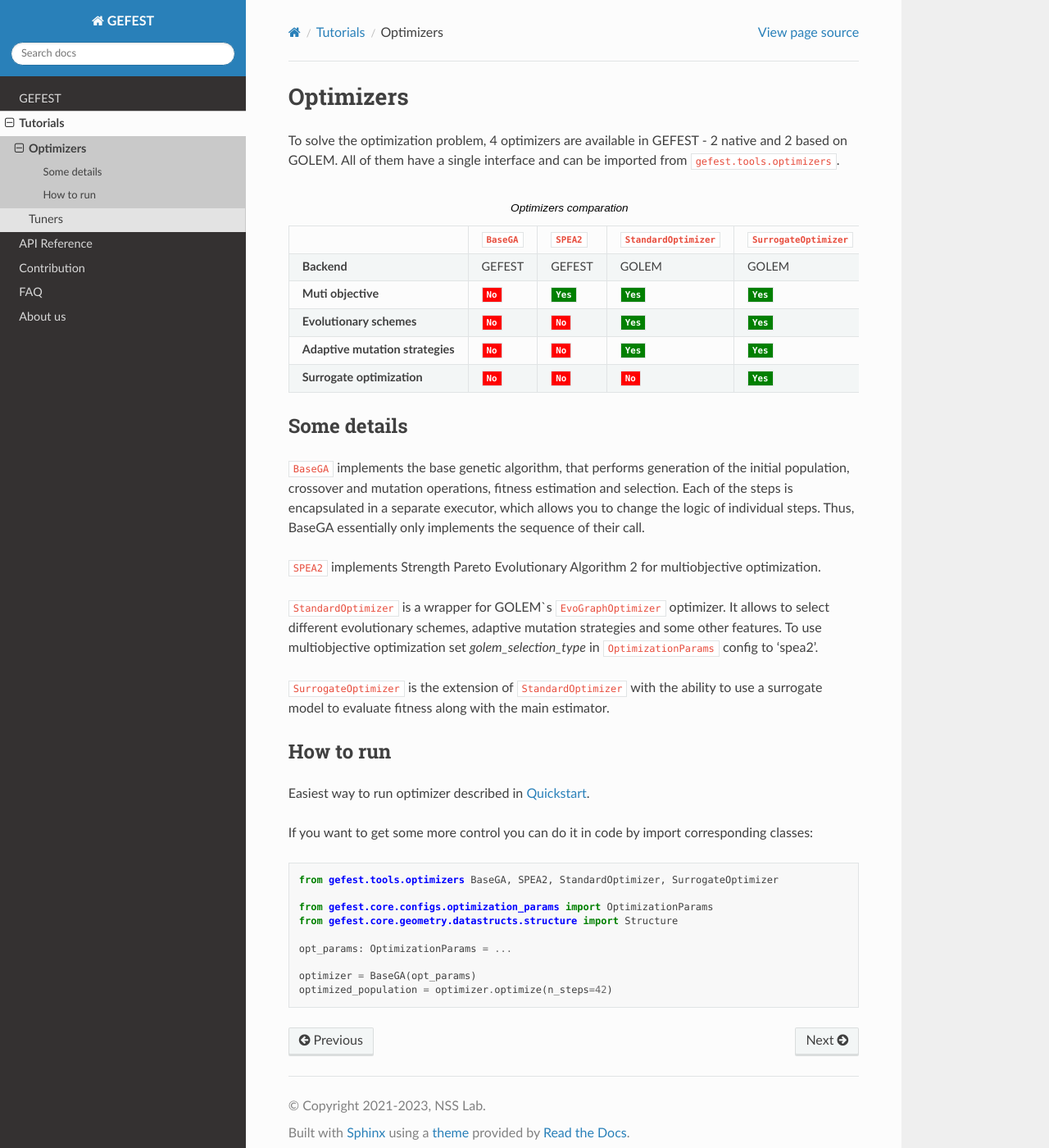
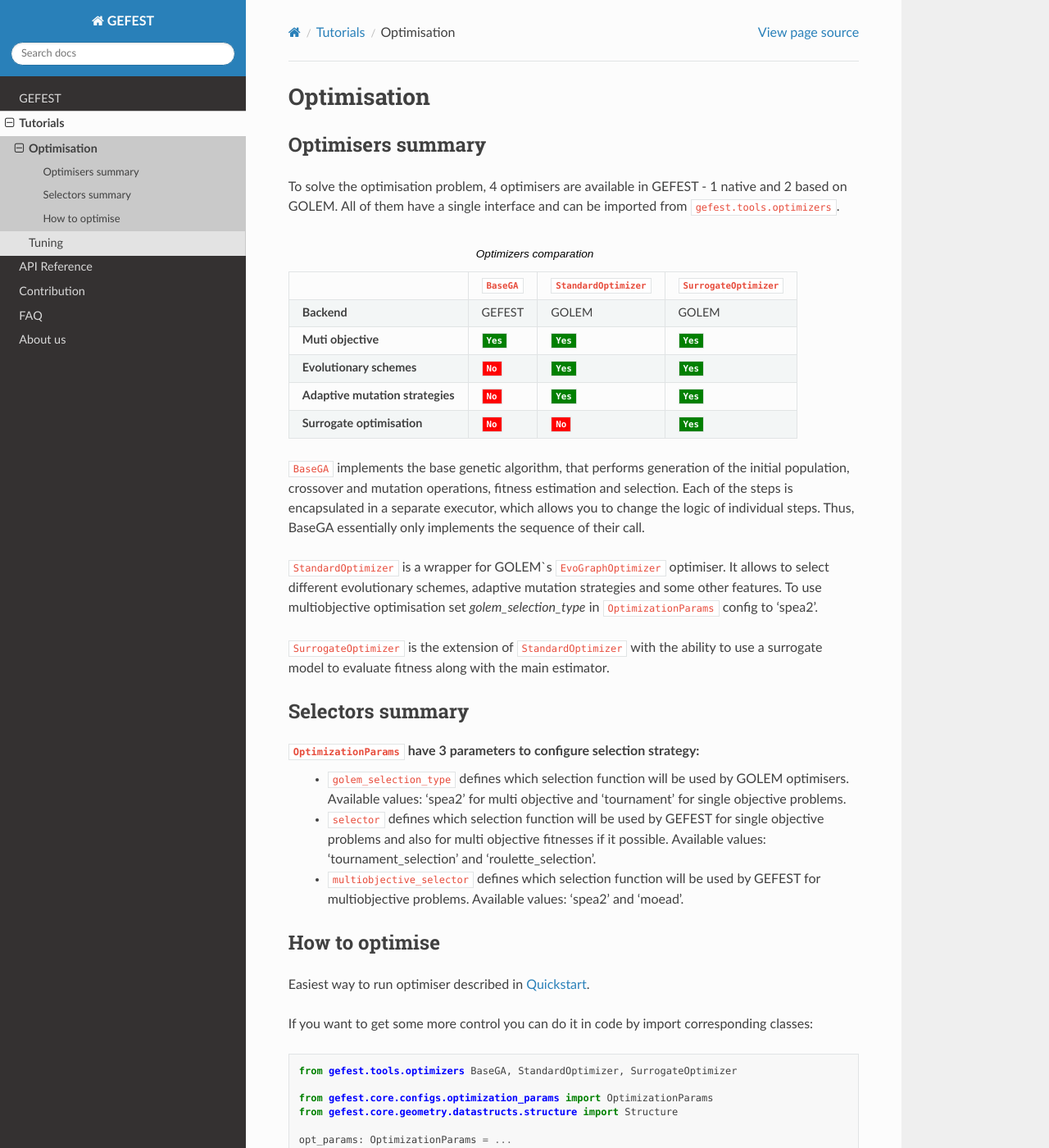
Before and after one commit to aimclub/GEFEST, a Sphinx documentation site: the page built from docs/source/tutorials/optimisation.rst, in a window 1280 px wide and 1400 px high. Shown: the whole window at 82% size. Built offline with Sphinx 7.4.7 and the Read the Docs theme 2.0.0, drawn with Linux system fonts in a browser that asks for light colours; some of the changed text lies outside the part shown.

Commit message:
upd tutorials

```diff
--- a/docs/source/tutorials/index.rst
+++ b/docs/source/tutorials/index.rst
@@ -5,5 +5,5 @@ Tutorials
    :glob:
    :maxdepth: 1
 
-   optimizers
-   tuners
+   optimisation
+   tuning
--- a/docs/source/tutorials/optimizers.rst
+++ b/docs/source/tutorials/optimisation.rst
@@ -1,10 +1,13 @@
 .. role:: raw-html-m2r(raw)
    :format: html
 
-Optimizers
-==========
+Optimisation
+============
 
-To solve the optimization problem, 4 optimizers are available in GEFEST - 2 native and 2 based on GOLEM.
+Optimisers summary
+------------------
+
+To solve the optimisation problem, 4 optimisers are available in GEFEST - 1 native and 2 based on GOLEM.
 All of them have a single interface and can be imported from ``gefest.tools.optimizers``.
 
 .. list-table:: Optimizers comparation
@@ -12,62 +15,60 @@ All of them have a single interface and can be imported from ``gefest.tools.opti
 
    * -
      - ``BaseGA``
-     - ``SPEA2``
      - ``StandardOptimizer``
      - ``SurrogateOptimizer``
    * - **Backend**
      - GEFEST
-     - GEFEST
      - GOLEM
      - GOLEM
    * - **Muti objective**
-     - :raw-html-m2r:`<code style="background:red;color:white;font-weight:bold">No</code>`
      - :raw-html-m2r:`<code style="background:green;color:white;font-weight:bold">Yes</code>`
      - :raw-html-m2r:`<code style="background:green;color:white;font-weight:bold">Yes</code>`
      - :raw-html-m2r:`<code style="background:green;color:white;font-weight:bold">Yes</code>`
    * - **Evolutionary schemes**
      - :raw-html-m2r:`<code style="background:red;color:white;font-weight:bold">No</code>`
-     - :raw-html-m2r:`<code style="background:red;color:white;font-weight:bold">No</code>`
      - :raw-html-m2r:`<code style="background:green;color:white;font-weight:bold">Yes</code>`
      - :raw-html-m2r:`<code style="background:green;color:white;font-weight:bold">Yes</code>`
    * - **Adaptive mutation strategies**
      - :raw-html-m2r:`<code style="background:red;color:white;font-weight:bold">No</code>`
-     - :raw-html-m2r:`<code style="background:red;color:white;font-weight:bold">No</code>`
      - :raw-html-m2r:`<code style="background:green;color:white;font-weight:bold">Yes</code>`
      - :raw-html-m2r:`<code style="background:green;color:white;font-weight:bold">Yes</code>`
-   * - **Surrogate optimization**
-     - :raw-html-m2r:`<code style="background:red;color:white;font-weight:bold">No</code>`
+   * - **Surrogate optimisation**
      - :raw-html-m2r:`<code style="background:red;color:white;font-weight:bold">No</code>`
      - :raw-html-m2r:`<code style="background:red;color:white;font-weight:bold">No</code>`
      - :raw-html-m2r:`<code style="background:green;color:white;font-weight:bold">Yes</code>`
 
-Some details
-------------
 
 ``BaseGA`` implements the base genetic algorithm, that performs generation of the initial population,
 crossover and mutation operations, fitness estimation and selection.
 Each of the steps is encapsulated in a separate executor, which allows you to change the logic of individual steps.
 Thus, BaseGA essentially only implements the sequence of their call.
 
-``SPEA2`` implements Strength Pareto Evolutionary Algorithm 2 for multiobjective optimization.
-
-``StandardOptimizer`` is a wrapper for GOLEM`s ``EvoGraphOptimizer`` optimizer.
+``StandardOptimizer`` is a wrapper for GOLEM`s ``EvoGraphOptimizer`` optimiser.
 It allows to select different evolutionary schemes, adaptive mutation strategies and some other features.
-To use multiobjective optimization set `golem_selection_type` in ``OptimizationParams`` config to 'spea2'.
+To use multiobjective optimisation set `golem_selection_type` in ``OptimizationParams`` config to 'spea2'.
 
 ``SurrogateOptimizer`` is the extension of ``StandardOptimizer`` with the ability
 to use a surrogate model to evaluate fitness along with the main estimator.
 
-How to run
-----------
+Selectors summary
+-----------------
 
-Easiest way to run optimizer described in :ref:`quickstart`.
+``OptimizationParams`` have 3 parameters to configure selection strategy:
+ * ``golem_selection_type`` defines which selection function will be used by GOLEM optimisers. Available values: 'spea2' for multi objective and 'tournament' for single objective problems.
+ * ``selector`` defines which selection function will be used by GEFEST for single objective problems and also for multi objective fitnesses if it possible. Available values: 'tournament_selection' and 'roulette_selection'.
+ * ``multiobjective_selector`` defines which selection function will be used by GEFEST for multiobjective problems. Available values: 'spea2' and 'moead'.
+
+How to optimise
+---------------
+
+Easiest way to run optimiser described in :ref:`quickstart`.
 
 If you want to get some more control you can do it in code by import corresponding classes:
 
 .. code-block:: python
 
-   from gefest.tools.optimizers BaseGA, SPEA2, StandardOptimizer, SurrogateOptimizer
+   from gefest.tools.optimizers BaseGA, StandardOptimizer, SurrogateOptimizer
 
    from gefest.core.configs.optimization_params import OptimizationParams
    from gefest.core.geometry.datastructs.structure import Structure
@@ -76,3 +77,6 @@ If you want to get some more control you can do it in code by import correspondi
 
    optimizer = BaseGA(opt_params)
    optimized_population = optimizer.optimize(n_steps=42)
+
+By default initial population generates automatically with sampler from `opt_params`.
+It also can be provided as optional argument for optimiser constructor.
--- a/docs/source/tutorials/tuners.rst
+++ b/docs/source/tutorials/tuning.rst
@@ -1,8 +1,11 @@
 .. role:: raw-html-m2r(raw)
    :format: html
 
+Tuning
+======
+
 Tuners
-======
+------
 
 GEFEST provides api for 4 tuners from `GOLEM <https://thegolem.readthedocs.io/en/latest/api/tuning.html>`_\ :
 
@@ -19,7 +22,7 @@ GEFEST provides api for 4 tuners from `GOLEM <https://thegolem.readthedocs.io/en
      - simultaneous
      - sequential
      - simultaneous
-   * - ****Backend**
+   * - **Backend**
      - `iOpt <https://github.com/aimclub/iOpt>`_
      - `Optuna <https://github.com/optuna/optuna>`_
      - `Hyperopt <https://github.com/hyperopt/hyperopt>`_
@@ -30,11 +33,10 @@ GEFEST provides api for 4 tuners from `GOLEM <https://thegolem.readthedocs.io/en
      - :raw-html-m2r:`<code style="background:red;color:white;font-weight:bold">No</code>`
      - :raw-html-m2r:`<code style="background:red;color:white;font-weight:bold">No</code>`
 
-
 How to tune
 -----------
 
-To initialize tuner and run tuning, similarly to the optimizers, you need an ``OptimizationParams``
+To initialize tuner and run tuning, similarly to the optimisers, you need an ``OptimizationParams``
 with defined ``TunerParams`` and also one or more ``Structure`` objects.
 
 More details about ``OptimizationParams`` you can find in `cases` and `API referece` sections of this documentation.
```
Also changed, not shown: 2 other files.
